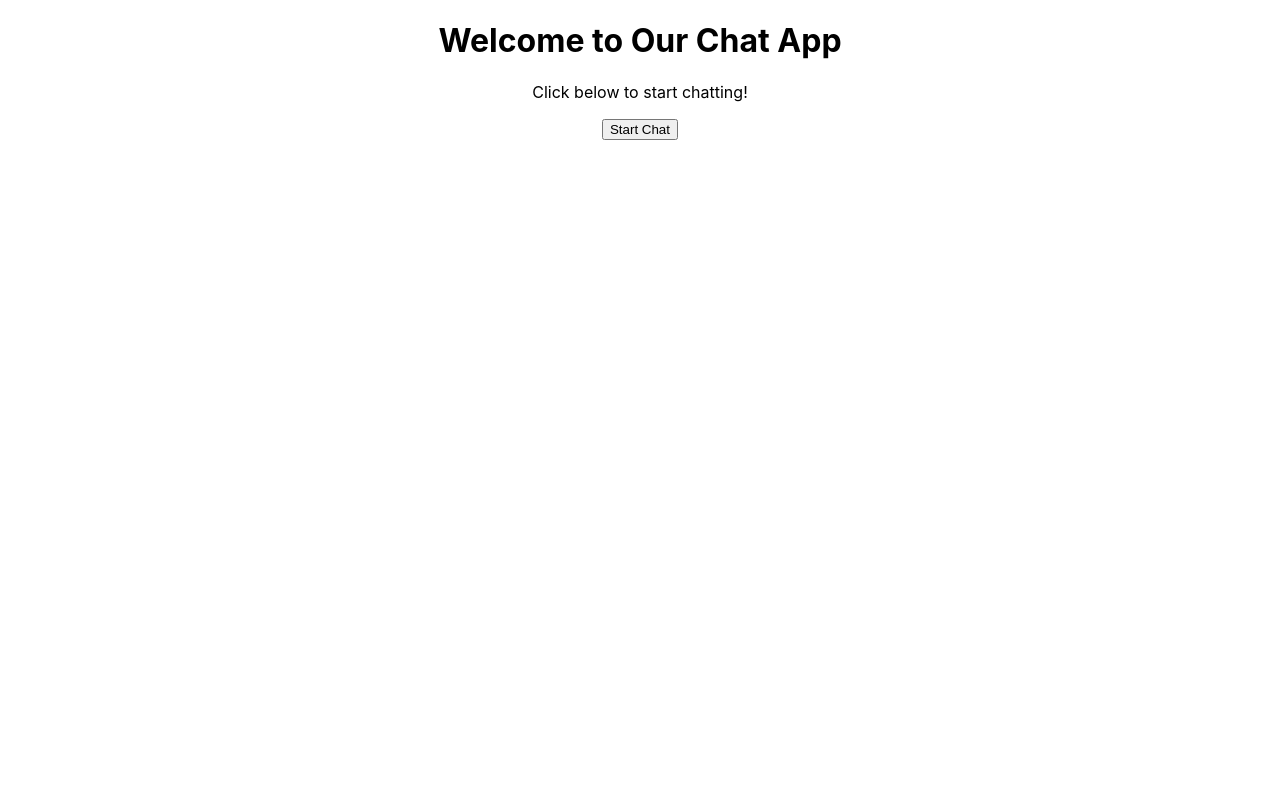
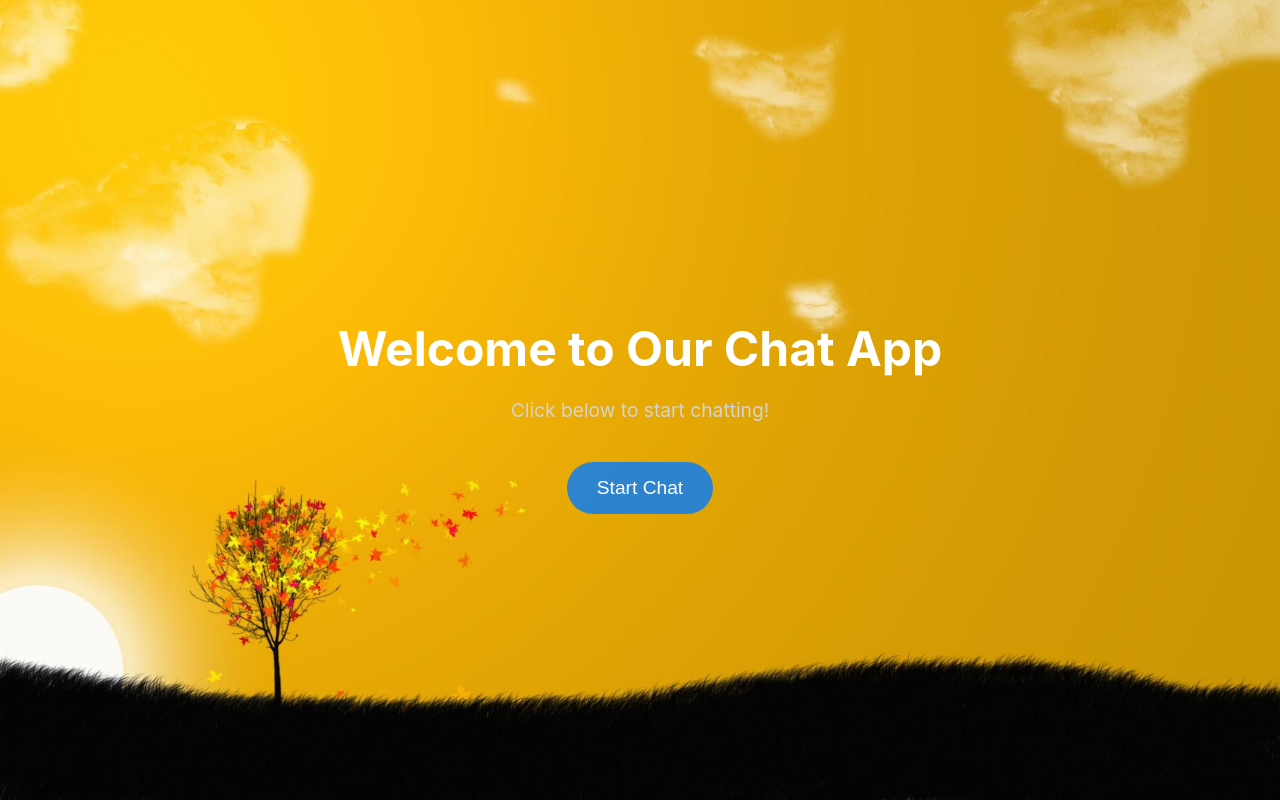
Before and after one commit to SandeepThodkar/Rex-Chat, a React (Create React App) app: page / in a window 1280 px wide. Built offline with nearby package versions, Linux system fonts and the light colour scheme.

Commit message:
Enhanced landing page

```diff
--- a/src/components/LandingPage.jsx
+++ b/src/components/LandingPage.jsx
@@ -1,11 +1,18 @@
 import React from 'react';
+import '../styles/LandingPage.css'; // Ensure the CSS file is imported
 
 const LandingPage = ({ onStartChat }) => {
   return (
     <div className="landing-page">
-      <h1>Welcome to Our Chat App</h1>
-      <p>Click below to start chatting!</p>
-      <button onClick={onStartChat}>Start Chat</button>
+      <div className="overlay">
+        <div className="content">
+          <h1>Welcome to Our Chat App</h1>
+          <p>Click below to start chatting!</p>
+          <button className="start-chat-button" onClick={onStartChat}>
+            Start Chat
+          </button>
+        </div>
+      </div>
     </div>
   );
 };
--- a/src/index.css
+++ b/src/index.css
@@ -1,8 +1,17 @@
 body {
-  font-family: -apple-system, BlinkMacSystemFont, 'Segoe UI', 'Roboto', 'Oxygen',
-    'Ubuntu', 'Cantarell', 'Fira Sans', 'Droid Sans', 'Helvetica Neue',
-    sans-serif;
+  margin: 0;
+  font-family: -apple-system, BlinkMacSystemFont, 'Segoe UI', 'Roboto', 'Oxygen', 'Ubuntu', 'Cantarell', 'Fira Sans', 'Droid Sans', 'Helvetica Neue', sans-serif;
   -webkit-font-smoothing: antialiased;
   -moz-osx-font-smoothing: grayscale;
-  margin: 0;
+  background-color: #f0f0f0;
+  color: #333;
+  overflow-x: hidden;
 }
+
+code {
+  font-family: source-code-pro, Menlo, Monaco, Consolas, 'Courier New', monospace;
+}
+
+html, body {
+  height: 100%;
+}
--- a/src/styles/LandingPage.css
+++ b/src/styles/LandingPage.css
@@ -1,17 +1,53 @@
 .landing-page {
-    text-align: center;
-    margin-top: 100px;
+    display: flex;
+    justify-content: center;
+    align-items: center;
+    height: 100vh;
+    background: url('../assets/images/background.jpg') no-repeat center center/cover; /* Adjust the path if needed */
   }
 
-  .landing-page button {
-    padding: 10px 20px;
-    font-size: 18px;
-    background-color: #007bff;
-    color: white;
-    border: none;
-    cursor: pointer;
+  .content {
+    text-align: center;
   }
 
-  .landing-page button:hover {
-    background-color: #0056b3;
+  .content h1 {
+    color: #ffffff;
+    font-size: 3rem;
+    margin-bottom: 20px;
   }
+
+  .content p {
+    color: #d3d3d3;
+    font-size: 1.2rem;
+    margin-bottom: 40px;
+  }
+
+  .start-chat-button {
+    padding: 15px 30px;
+    font-size: 1.2rem;
+    color: #ffffff;
+    background-color: rgba(0, 123, 255, 0.8); /* Semi-transparent button */
+    border: none;
+    border-radius: 30px;
+    cursor: pointer;
+    transition: background-color 0.3s ease;
+  }
+
+  .start-chat-button:hover {
+    background-color: rgba(0, 86, 179, 0.8); /* Semi-transparent button on hover */
+  }
+
+  @media (max-width: 768px) {
+    .content h1 {
+      font-size: 2.5rem;
+    }
+
+    .content p {
+      font-size: 1rem;
+    }
+
+    .start-chat-button {
+      font-size: 1rem;
+      padding: 10px 20px;
+    }
+  }
```
Also changed, not shown: src/assets/images/background.jpg (added).
